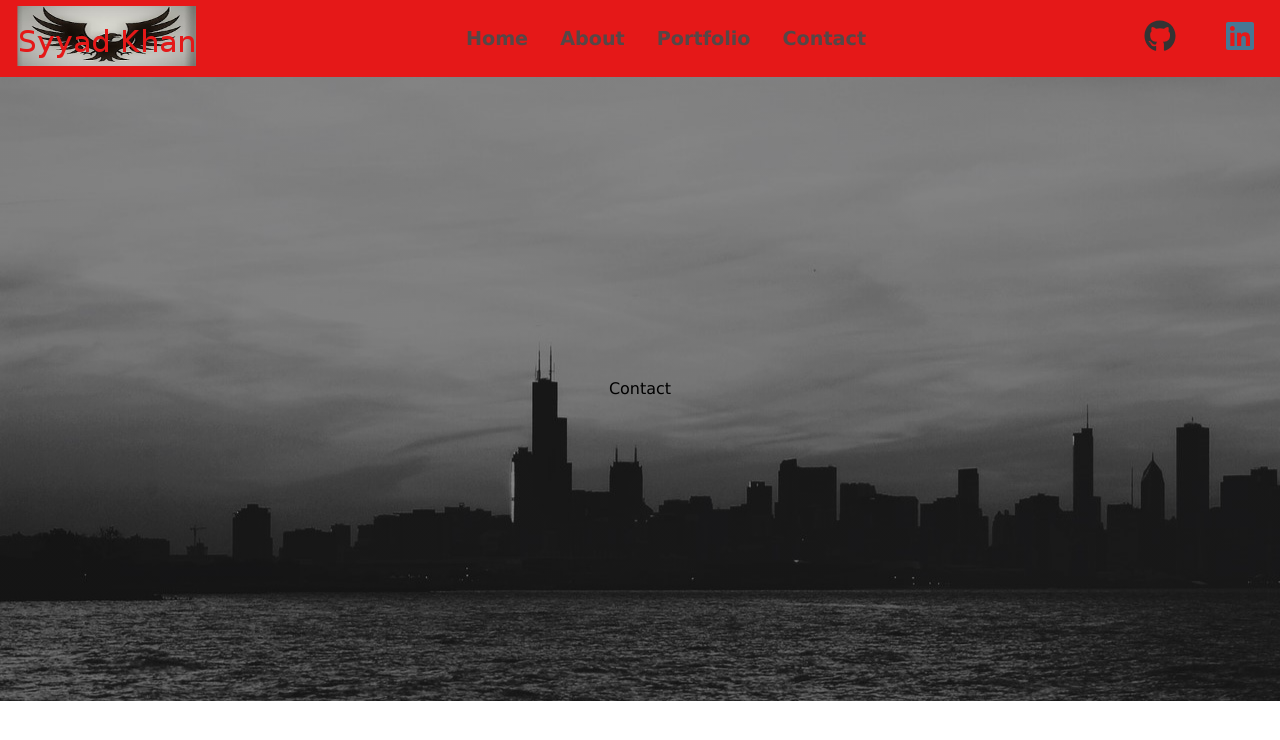
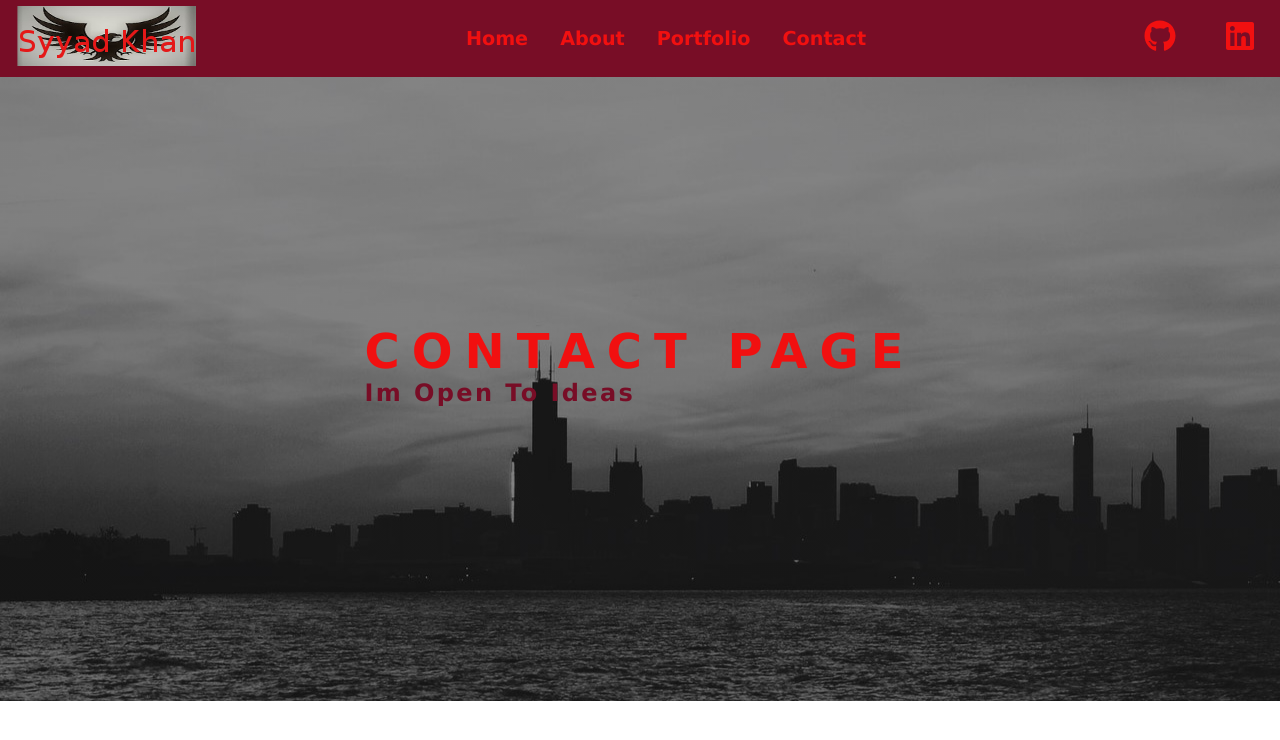
Before and after one commit to KhanDoors/skportfolio, a Gatsby site: page /contact in a window 1280 px wide. Built offline with nearby package versions, Linux system fonts and the light colour scheme; Gatsby itself is replaced by a stand-in of ours.

Commit message:
looking pretty good

```diff
--- a/src/components/globals/navbar/Navbar.js
+++ b/src/components/globals/navbar/Navbar.js
@@ -27,7 +27,7 @@ class Navbar extends Component {
 }
 
 const NavWrapper = styled.nav`
-  background: #e51818;
+  background: #780d26;
   @media (min-width: 768px) {
     display: flex;
     align-items: center;
--- a/src/components/globals/navbar/NavbarIcons.js
+++ b/src/components/globals/navbar/NavbarIcons.js
@@ -46,10 +46,10 @@ const IconWrapper = styled.div`
     ${styles.transFunction()};
   }
   .github-icon {
-    color: #333;
+    color: #f11010;
   }
   .linkedin-icon {
-    color: #477794;
+    color: #f11010;
   }
   .icon:hover {
     color: ${styles.colors.mainGreen};
--- a/src/components/globals/navbar/NavbarLinks.js
+++ b/src/components/globals/navbar/NavbarLinks.js
@@ -54,7 +54,7 @@ const LinkWrapper = styled.ul`
     display: block;
     text-decoration: none;
     padding: 0.5rem 1rem 0.5rem 1rem;
-    color: ${styles.colors.mainGrey};
+    color: ${styles.colors.mainRed};
     font-weight: 700;
     font-size: 1.2rem;
     text-transform: capitalize;
--- a/src/pages/about.js
+++ b/src/pages/about.js
@@ -1,13 +1,15 @@
 import React from 'react'
 import Layout from '../components/layout'
 import SEO from '../components/seo'
-import { PageHeader } from '../utils'
+import { PageHeader, Banner } from '../utils'
 import aboutImg from '../images/aboutPage.jpeg'
 
 const AboutPage = () => (
   <Layout>
     <SEO title="Home" keywords={[`gatsby`, `application`, `react`]} />
-    <PageHeader img={aboutImg}>Hello from About Page</PageHeader>
+    <PageHeader img={aboutImg}>
+      <Banner title="Developer Profile" subtitle="here is the rundown" />
+    </PageHeader>
   </Layout>
 )
 
--- a/src/pages/contact.js
+++ b/src/pages/contact.js
@@ -1,13 +1,15 @@
 import React from 'react'
 import Layout from '../components/layout'
 import SEO from '../components/seo'
-import { PageHeader } from '../utils'
+import { PageHeader, Banner } from '../utils'
 import contactImg from '../images/contact.jpg'
 
 const ContactPage = () => (
   <Layout>
     <SEO title="Home" keywords={[`gatsby`, `application`, `react`]} />
-    <PageHeader img={contactImg}>Contact</PageHeader>
+    <PageHeader img={contactImg}>
+      <Banner title="contact page" subtitle="Im open to ideas" />
+    </PageHeader>
   </Layout>
 )
 
--- a/src/pages/index.js
+++ b/src/pages/index.js
@@ -8,7 +8,7 @@ const IndexPage = () => (
   <Layout>
     <SEO title="Home" keywords={[`gatsby`, `application`, `react`]} />
     <HomeHeader img={img}>
-      <Banner title="Syyad Khan" subtitle="Developer" />
+      <Banner title="Syyad Khan" subtitle="Full Stack Developer" />
     </HomeHeader>
   </Layout>
 )
--- a/src/pages/portfolio.js
+++ b/src/pages/portfolio.js
@@ -1,13 +1,15 @@
 import React from 'react'
 import Layout from '../components/layout'
 import SEO from '../components/seo'
-import { PageHeader } from '../utils'
+import { PageHeader, Banner } from '../utils'
 import portfolioImg from '../images/portfolio.png'
 
 const PortfolioPage = () => (
   <Layout>
     <SEO title="Home" keywords={[`gatsby`, `application`, `react`]} />
-    <PageHeader img={portfolioImg}>Portfolio</PageHeader>
+    <PageHeader img={portfolioImg}>
+      <Banner title="my projects" subtitle="Here is what I like to do" />
+    </PageHeader>
   </Layout>
 )
 
--- a/src/utils/Banner.js
+++ b/src/utils/Banner.js
@@ -12,6 +12,25 @@ const Banner = ({ title, subtitle, children }) => {
   )
 }
 
-const BannerWrapper = styled.div``
+const BannerWrapper = styled.div`
+  margin-bottom: 3rem;
+  .title {
+    color: ${styles.colors.mainRed};
+    font-size: 3rem;
+    text-transform: uppercase;
+    ${styles.letterSpacing({ spacing: '.75rem' })}
+  }
+  .subtitle {
+    color: ${styles.colors.mainBurg};
+    ${styles.textSlanted}
+    ${styles.letterSpacing({ spacing: '.15rem' })}
+    font-size: 1.5rem;
+    text-transform: capitalize;
+  }
+`
+
+Banner.defaultProps = {
+  title: 'Syyad Khan',
+}
 
 export default Banner
--- a/src/utils/styles.js
+++ b/src/utils/styles.js
@@ -1,12 +1,12 @@
 export const colors = {
   mainWhite: `#F0E3C0`,
   mainBlack: `#262626`,
-  mainBurg: `#6B0C22`,
-  mainRed: `#D9042B`,
+  mainBurg: `#780D26`,
+  mainRed: `#f11010`,
   mainGrey: `#554747`,
   mainGreen: `#009D57`,
 }
-export const textSlanted = `font-family:'Caveat', cursive;`
+export const textSlanted = `font-family:'Verdana', cursive;`
 
 export const transDefault = 'transition:all 0.5s ease-in-out'
 export const transFunction = (
```
